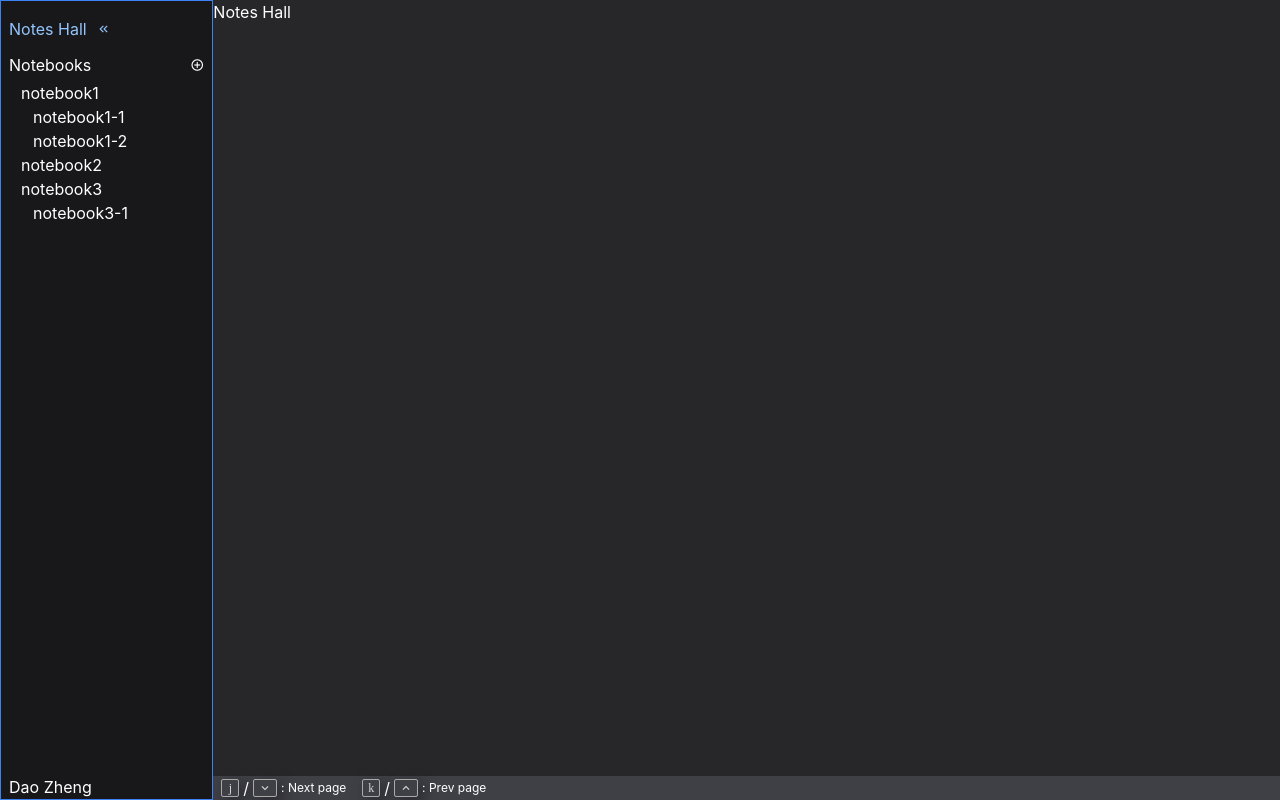
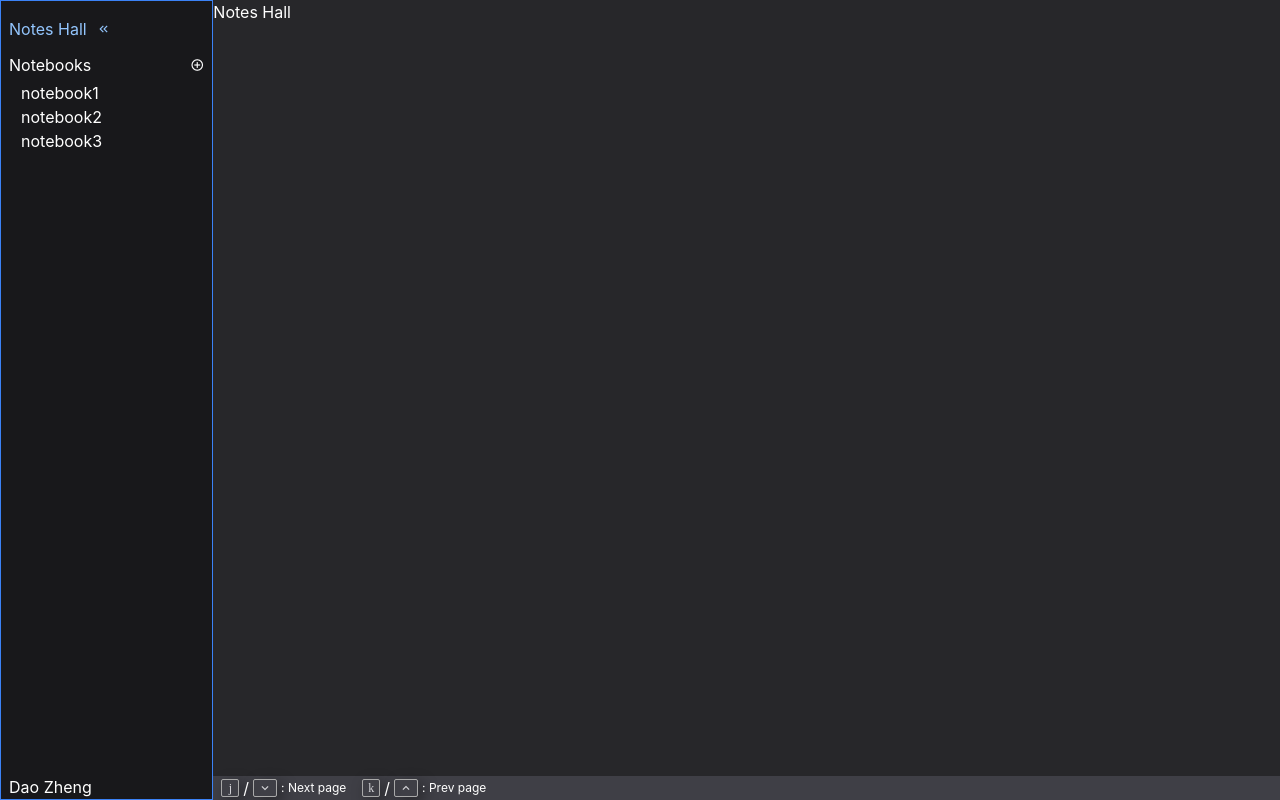
Before and after one commit to daoyzheng/notecraft, a React (Vite) app: page / in a window 1280 px wide. Built offline with nearby package versions, Linux system fonts and the light colour scheme.

Commit message:
dynamically hide children notebooks

```diff
--- a/src/components/globalMenu/useGlobalMenuKeybind.ts
+++ b/src/components/globalMenu/useGlobalMenuKeybind.ts
@@ -124,7 +124,6 @@ const useGlobalMenuKeybind = ({
           break
         }
         case 'l':
-        case 'enter':
         case 'arrowright': {
           globalNavigationStore.setCurrentFocusedPage(menuOptions.notebook)
           globalNavigationStore.setToPageNavigation()
--- a/src/components/notebookItem/NotebookItem.tsx
+++ b/src/components/notebookItem/NotebookItem.tsx
@@ -12,12 +12,12 @@ const NotebookItem = ({ notebook, isActive, onClick }: Props) => {
     onClick && onClick(notebook)
   }, [onClick])
   return (
-    <div className={`${isActive ? 'text-blue-300': ''} hover:text-blue-300 cursor-pointer flex flex-row items-center gap-x-2`} onClick={handleOnClick}>
-      <div>{notebook.name}</div>
+    <div className={`${isActive ? 'text-blue-300': ''} hover:text-blue-300 flex flex-row items-center gap-x-2`}>
+      <div className="cursor-pointer" onClick={handleOnClick}>{notebook.name}</div>
       {
         isActive
         ? <GlobalMenuItemIconWrapper
-          className="material-icons-outlined text-sm cursor-pointer text-blue-300"
+          className="material-icons-outlined text-sm text-blue-300"
         >keyboard_double_arrow_left</GlobalMenuItemIconWrapper>
         : <></>
       }
--- a/src/components/notebookList/NotebookList.tsx
+++ b/src/components/notebookList/NotebookList.tsx
@@ -1,4 +1,5 @@
 import { observer } from "mobx-react"
+import { useState } from "react"
 import { menuOptions } from "../../constants/globalMenu"
 import { INotebook } from "../../interfaces/note"
 import NotebookStore from "../../store/NotebookStore"
@@ -16,6 +17,10 @@ const NotebookList = observer(({ notebookList, currentFocus, onSelectNotebook }:
     onSelectNotebook && onSelectNotebook(notebook)
   }
 
+  function isWithinParent (notebook: INotebook) {
+    return notebook.children.some(child => child.id === currentNotebookId)
+  }
+
   return (
     <ul className="ml-3">
       {notebookList.map(notebook => {
@@ -28,7 +33,7 @@ const NotebookList = observer(({ notebookList, currentFocus, onSelectNotebook }:
               onClick={handleSelectNotebook}
             />
             {
-              notebook.children.length > 0 &&
+              notebook.children.length > 0 && (currentNotebookId === notebook.id || isWithinParent(notebook)) &&
               <NotebookList
                 onSelectNotebook={handleSelectNotebook}
                 notebookList={notebook.children}
```
